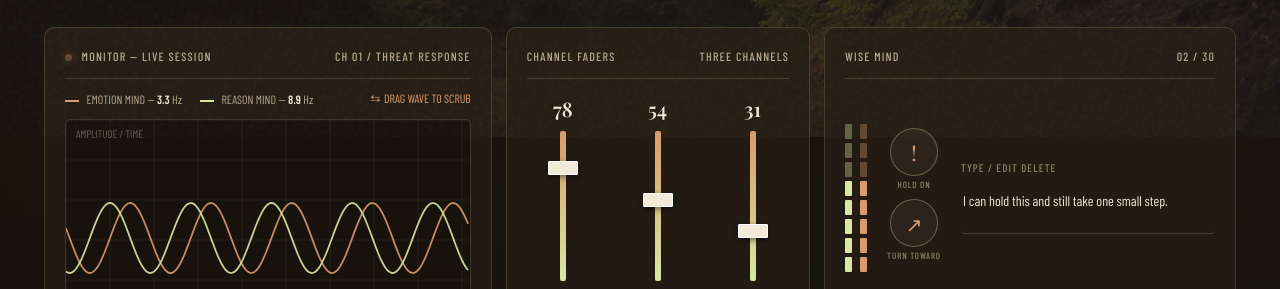
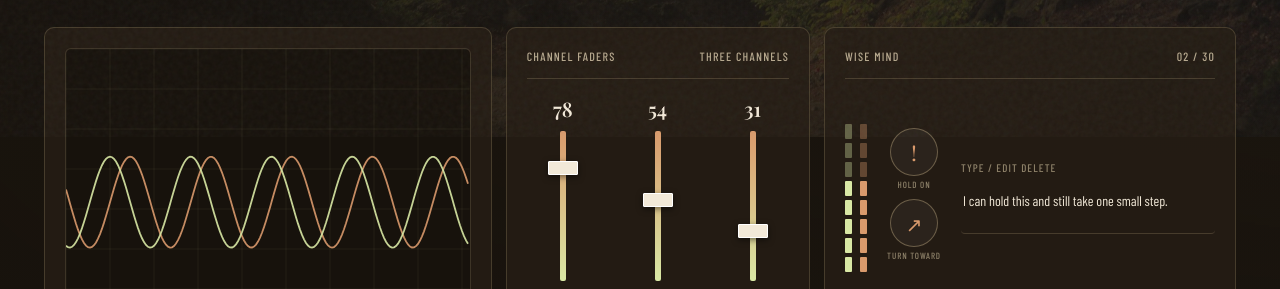
Before and after one commit to Saylichangn/signal, a plain HTML site: page index.html in a window 1280 px wide. Shown: the part 663-952 px from the top of the page. Drawn offline with nearby package versions, Linux system fonts and the light colour scheme; a web font is replaced by a local one.

Commit message:
Remove monitor labels and legend

```diff
--- a/app.js
+++ b/app.js
@@ -172,8 +172,6 @@
     const amp = .25 + (emo + rea + ten) / 3 * .45;
     wave('rgba(217,154,108,.9)', phase, amp);
     wave('rgba(217,232,165,.9)', phase + Math.PI / 2, amp);
-    ctx.fillStyle = 'rgba(242,233,216,.35)'; ctx.font = '11px "Barlow Condensed", sans-serif';
-    ctx.fillText('AMPLITUDE / TIME', 10, 18);
   }
 
   /* ---------- faders ---------- */
@@ -185,8 +183,6 @@
   function updateFaderReadout() {
     const a = +$('[data-fader="anxiety"] input').value;
     const r = +$('[data-fader="rumination"] input').value;
-    $('#emotionHz').textContent = (1 + a / 34).toFixed(1);
-    $('#reasonHz').textContent = (4 + r / 11).toFixed(1);
     $('#signalStrength').textContent = 'SIGNAL ' + Math.round((a + r) / 2 + 15) + '%';
     store.set('faders', { a, r, t: +$('[data-fader="tension"] input').value });
   }
--- a/index.html
+++ b/index.html
@@ -64,15 +64,6 @@
         <div class="console-strip">
           <!-- MONITOR -->
           <div class="panel monitor-panel">
-            <div class="panel-head">
-              <span><i class="live-dot"></i> MONITOR — LIVE SESSION</span>
-              <span>CH 01 / THREAT RESPONSE</span>
-            </div>
-            <div class="panel-legend">
-              <span><i class="line-swatch peach"></i> EMOTION MIND — <b id="emotionHz">3.1</b> Hz</span>
-              <span><i class="line-swatch lime"></i> REASON MIND — <b id="reasonHz">9.4</b> Hz</span>
-              <span class="drag-hint">⇆ DRAG WAVE TO SCRUB</span>
-            </div>
             <div class="monitor-screen">
               <canvas id="monitorCanvas"></canvas>
               <div class="monitor-readout"><span id="waveTime">0:00</span> / LIVE</div>
--- a/styles.css
+++ b/styles.css
@@ -123,15 +123,8 @@ p{margin:0 0 1em}
 .panel-head b{color:var(--cream)}
 .panel-sub{margin-top:14px;padding-top:13px;font-size:10px;color:var(--dim)}
 .panel-note{font:400 14px/1.6 var(--mono);color:var(--muted);margin:14px 0 0}
-.live-dot{display:inline-block;width:7px;height:7px;border-radius:50%;background:var(--peach);margin-right:6px;animation:pulse 2s infinite}
-@keyframes pulse{50%{opacity:.35;box-shadow:0 0 0 5px rgba(217,154,108,.12)}}
-.panel-legend{display:flex;gap:18px;align-items:center;padding:12px 0;font:400 12px var(--mono);color:var(--muted)}
-.panel-legend b{color:var(--cream)}
-.line-swatch{display:inline-block;width:14px;height:2px;vertical-align:middle;margin-right:5px}
-.line-swatch.peach{background:var(--peach)}
-.line-swatch.lime{background:var(--lime)}
-.drag-hint{margin-left:auto;color:var(--peach)}
-.monitor-screen{height:238px;border:1px solid var(--line);background:rgba(15,12,9,.55);position:relative;overflow:hidden}
+.monitor-panel{display:flex;flex-direction:column}
+.monitor-screen{flex:1;min-height:238px;border:1px solid var(--line);background:rgba(15,12,9,.55);position:relative;overflow:hidden}
 .monitor-screen canvas{width:100%;height:100%;display:block;cursor:ew-resize}
 .monitor-readout{position:absolute;right:10px;bottom:8px;font:500 12px var(--mono);color:var(--peach);letter-spacing:.1em}
 .panel-foot{display:flex;justify-content:space-between;gap:12px;padding-top:12px;font:400 11px/1.5 var(--mono);color:var(--dim);letter-spacing:.06em}
```
